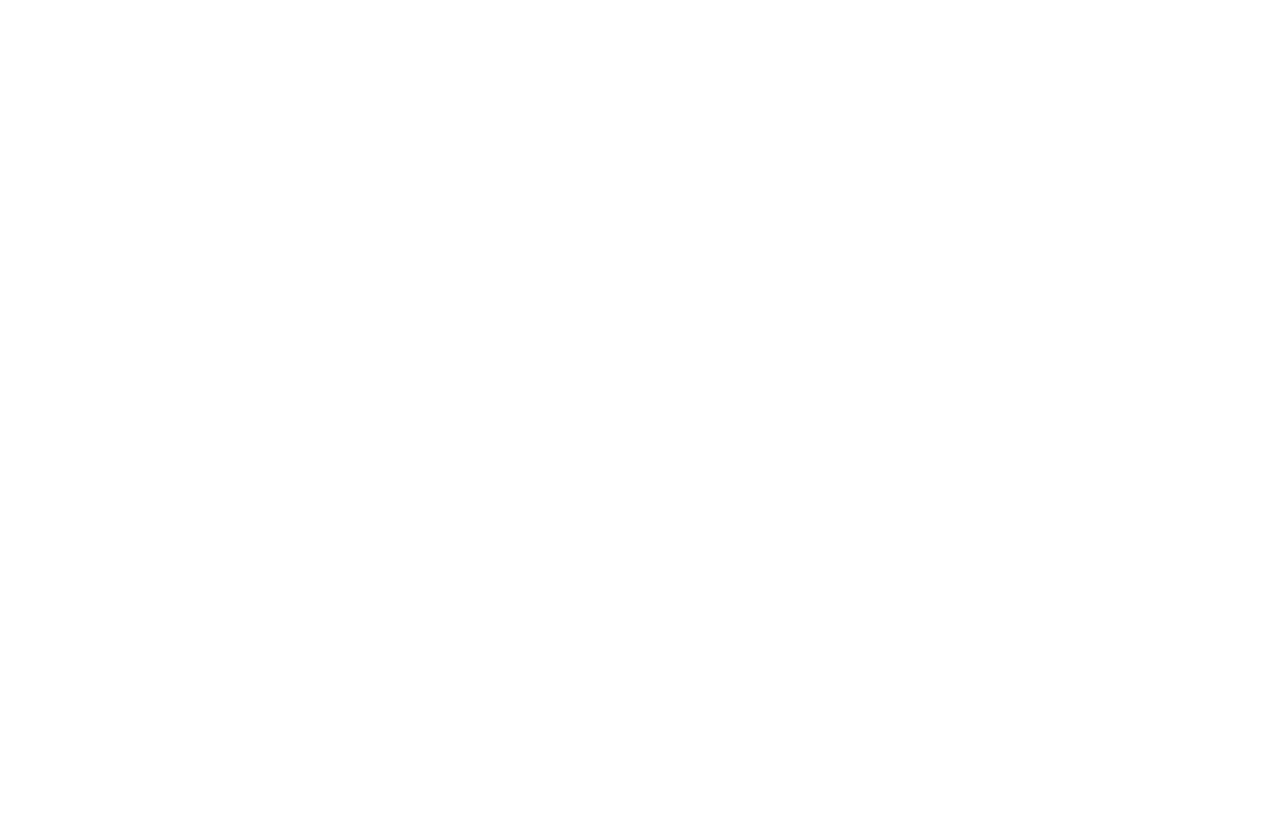
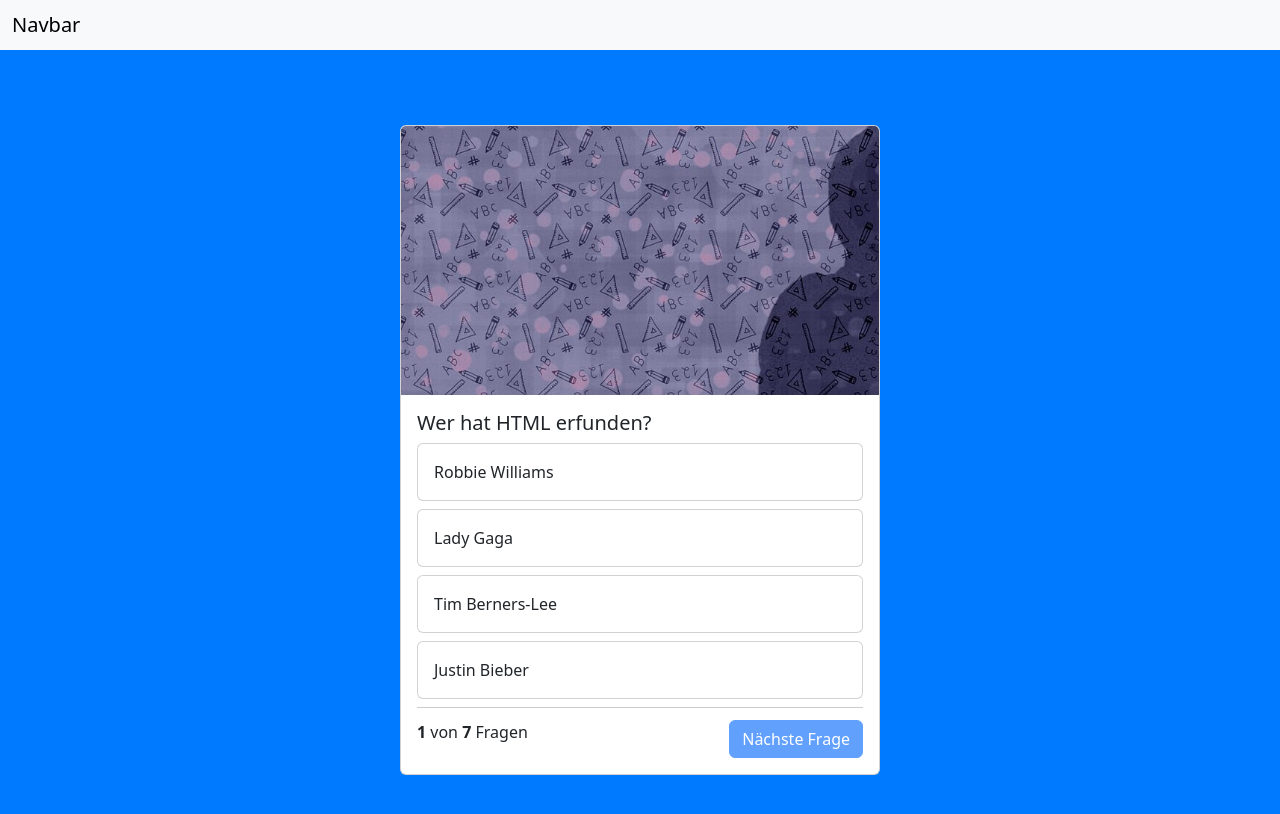
Before and after one commit to michaeljonasmaier/QuizApp, a website: page index.html in a window 1280 px wide. Drawn offline with nearby package versions, Linux system fonts and the light colour scheme.

Commit message:
almost done

```diff
--- a/index.html
+++ b/index.html
@@ -1,13 +1,73 @@
 <!DOCTYPE html>
 <html lang="de">
+
 <head>
-    <meta charset="UTF-8">
-    <meta name="viewport" content="width=device-width, initial-scale=1.0">
-    <link rel="stylesheet" href="style.css">
-    <script src="script.js"></script>
-    <title>Quiz App</title>
+  <meta charset="UTF-8">
+  <meta name="viewport" content="width=device-width, initial-scale=1.0">
+  <link rel="stylesheet" href="style.css">
+  <!--Bootstrap einbinden-->
+  <link href="https://cdn.jsdelivr.net/npm/bootstrap@5.3.3/dist/css/bootstrap.min.css" rel="stylesheet"
+    integrity="sha384-QWTKZyjpPEjISv5WaRU9OFeRpok6YctnYmDr5pNlyT2bRjXh0JMhjY6hW+ALEwIH" crossorigin="anonymous">
+  <script src="https://cdn.jsdelivr.net/npm/bootstrap@5.3.3/dist/js/bootstrap.bundle.min.js"
+    integrity="sha384-YvpcrYf0tY3lHB60NNkmXc5s9fDVZLESaAA55NDzOxhy9GkcIdslK1eN7N6jIeHz"
+    crossorigin="anonymous"></script>
+  <script src="script.js"></script>
+  <title>Quiz App</title>
+
 </head>
-<body>
 
+<body onload="init()">
+  <nav class="navbar bg-body-tertiary">
+    <div class="container-fluid">
+      <span class="navbar-brand mb-0 h1">Navbar</span>
+    </div>
+  </nav>
+
+  <div class="container" id="wrapper">
+    <div class="card quiz-card">
+      <img src="./img/pencil.jpg" id="header_img" class="card-img-top" alt="...">
+
+      <div class="card-body" id="endscreen" style="display: none;">
+        <div class="text-center endscreen-headline">
+          Quiz beendet!
+        </div>
+
+        <div class="text-center">
+          Du hast <b id="right_answers">1</b> von <b id="number_questions">7</b> Fragen richtig beantwortet.
+        </div>
+      </div>
+
+      <div class="card-body" id="question_body">
+        <h5 class="card-title" id="question_text">Frage</h5>
+
+        <div class="card mb-2">
+          <div class="card-body quiz-answer" id="answer_1" onclick="answer('answer_1')">
+            Antwort
+          </div>
+        </div>
+
+        <div class="card mb-2">
+          <div class="card-body quiz-answer" id="answer_2" onclick="answer('answer_2')">
+            Antwort </div>
+        </div>
+
+        <div class="card mb-2">
+          <div class="card-body quiz-answer" id="answer_3" onclick="answer('answer_3')">
+            Antwort </div>
+        </div>
+
+        <div class="card mb-2">
+          <div class="card-body quiz-answer" id="answer_4" onclick="answer('answer_4')">
+            Antwort </div>
+        </div>
+
+        <div class="question-footer">
+          <span><b id="question_number">1</b> von <b id="all_questions">5</b> Fragen</span>
+          <button class="btn btn-primary" disabled id="next_button" onclick="nextQuestion()">Nächste Frage</button>
+        </div>
+      </div>
+    </div>
+  </div>
 </body>
+
 </html>
--- a/script.js
+++ b/script.js
@@ -0,0 +1,114 @@
+let questions = [
+    {
+        "question": "Wer hat HTML erfunden?",
+        "answer_1": "Robbie Williams",
+        "answer_2": "Lady Gaga",
+        "answer_3": "Tim Berners-Lee",
+        "answer_4": "Justin Bieber",
+        "right_answer": 3,
+    },
+    {
+        "question": "Was ist der längste Fluss der Welt?",
+        "answer_1": "Der Amazonas",
+        "answer_2": "Der Nil",
+        "answer_3": "Der Rhein",
+        "answer_4": "Der Niger",
+        "right_answer": 2,
+    },
+    {
+        "question": "Welche Farbe hat die Null auf einer klassischen Roulette-Scheibe?",
+        "answer_1": "Rot",
+        "answer_2": "Grün",
+        "answer_3": "Blau",
+        "answer_4": "Schwarz",
+        "right_answer": 2,
+    },
+    {
+        "question": "Was ist die meist gesprochene Sprache in Indien?",
+        "answer_1": "Hindi",
+        "answer_2": "Urdu",
+        "answer_3": "Punjabi",
+        "answer_4": "Bengali",
+        "right_answer": 1,
+    },
+    {
+        "question": "In welchem dieser Filme spielt Leonardo DiCaprio NICHT mit?",
+        "answer_1": "The Wolf of Wallstreet",
+        "answer_2": "12 Years a Slave",
+        "answer_3": "Aviator",
+        "answer_4": "The Revenant",
+        "right_answer": 2,
+    },
+    {
+        "question": "Wie viele Tasten hat ein Klavier?",
+        "answer_1": "74 Tasten",
+        "answer_2": "86 Tasten",
+        "answer_3": "82 Tasten",
+        "answer_4": "88 Tasten",
+        "right_answer": 4,
+    },
+    {
+        "question": "Welche Blumenzwiebeln wurden früher als Zahlungsmittel genutzt?",
+        "answer_1": "Krokusse",
+        "answer_2": "Lilien",
+        "answer_3": "Gladiolen",
+        "answer_4": "Tulpen",
+        "right_answer": 4,
+    },
+];
+
+let currentQuestion = 0;
+let rightAnswers = 0;
+
+function init() {
+    document.getElementById("all_questions").innerHTML = questions.length;
+    showQuestion();
+}
+
+function showQuestion() {
+    if (currentQuestion >= questions.length) {
+        document.getElementById("endscreen").style = '';
+        document.getElementById("question_body").style = 'display: none;';
+        document.getElementById("header_img").src = "./img/award.png";
+        document.getElementById("right_answers").innerHTML = rightAnswers;
+        document.getElementById("number_questions").innerHTML = questions.length;
+    } else {
+        let question = questions[currentQuestion];
+        document.getElementById("question_number").innerHTML = currentQuestion + 1;
+        document.getElementById("question_text").innerHTML = question.question;
+        document.getElementById("answer_1").innerHTML = question.answer_1;
+        document.getElementById("answer_2").innerHTML = question.answer_2;
+        document.getElementById("answer_3").innerHTML = question.answer_3;
+        document.getElementById("answer_4").innerHTML = question.answer_4;
+    }
+}
+
+function answer(selection) {
+    let question = questions[currentQuestion];
+    let selectedQuestionNum = selection.slice(-1);
+    let rightAnswerNum = question.right_answer;
+    let right_answer = "answer_" + rightAnswerNum;
+
+    if (selectedQuestionNum == rightAnswerNum) {
+        document.getElementById(selection).parentNode.classList.add("bg-success");
+        rightAnswers++;
+    } else {
+        document.getElementById(selection).parentNode.classList.add("bg-danger");
+        document.getElementById(right_answer).parentNode.classList.add("bg-success");
+    }
+    document.getElementById("next_button").disabled = false;
+}
+
+function nextQuestion() {
+    currentQuestion++;
+    showQuestion();
+    document.getElementById("next_button").disabled = true;
+    resetAnswerButtons();
+}
+
+function resetAnswerButtons() {
+    for (let i = 1; i < 5; i++) {
+        document.getElementById('answer_' + i).parentNode.classList.remove("bg-danger");
+        document.getElementById('answer_' + i).parentNode.classList.remove("bg-success");
+    }
+}
--- a/style.css
+++ b/style.css
@@ -0,0 +1,44 @@
+body {
+    background-color: #007AFF !important;
+}
+
+.container{
+    background-color: #007AFF;
+    min-height: 100vh;
+    display: flex;
+    justify-content: center;
+    align-items: center;
+}
+
+.quiz-card{
+    width: 30rem;
+}
+
+.question-footer{
+    display: flex;
+    justify-content: space-between;
+    border-top: solid 1px rgba(0, 0, 0, 0.2);
+    padding-top: 12px;
+}
+
+.quiz-answer:hover{
+    cursor: pointer;
+    background-color: rgba(0, 0, 0, 0.05);
+}
+
+.bg-success, .bg-danger{
+    color: white !important;
+}
+
+#win_img{
+    width: 100%;
+}
+
+.text-center{
+    text-align: center;
+}
+
+.endscreen-headline{
+    font-size: 32px;
+    margin-bottom: 20px;
+}
```
Also changed, not shown: img/award.png (added), img/pencil.jpg (added).
